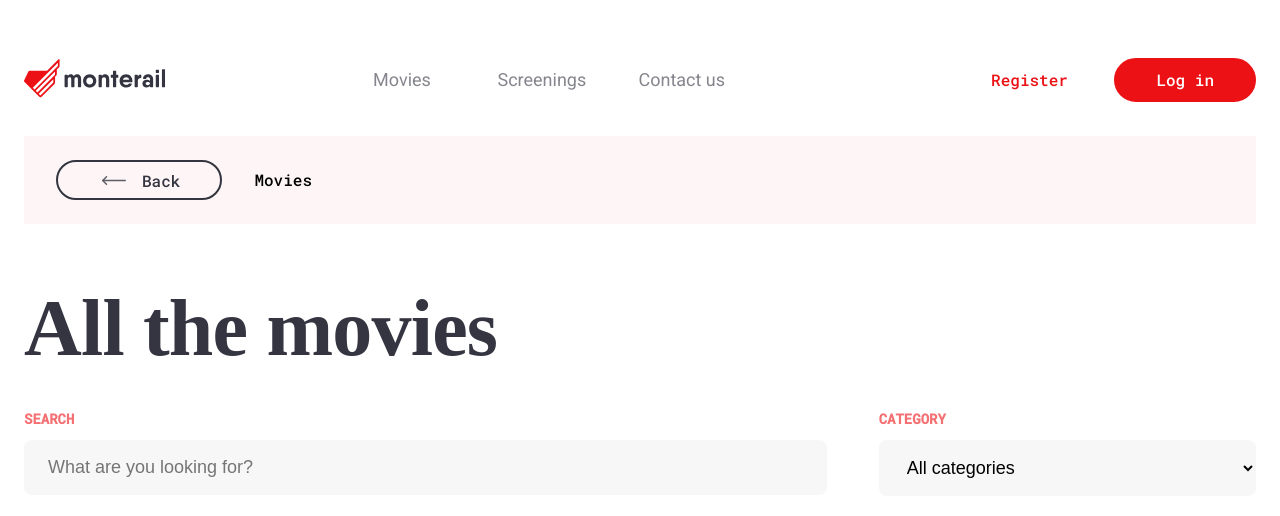
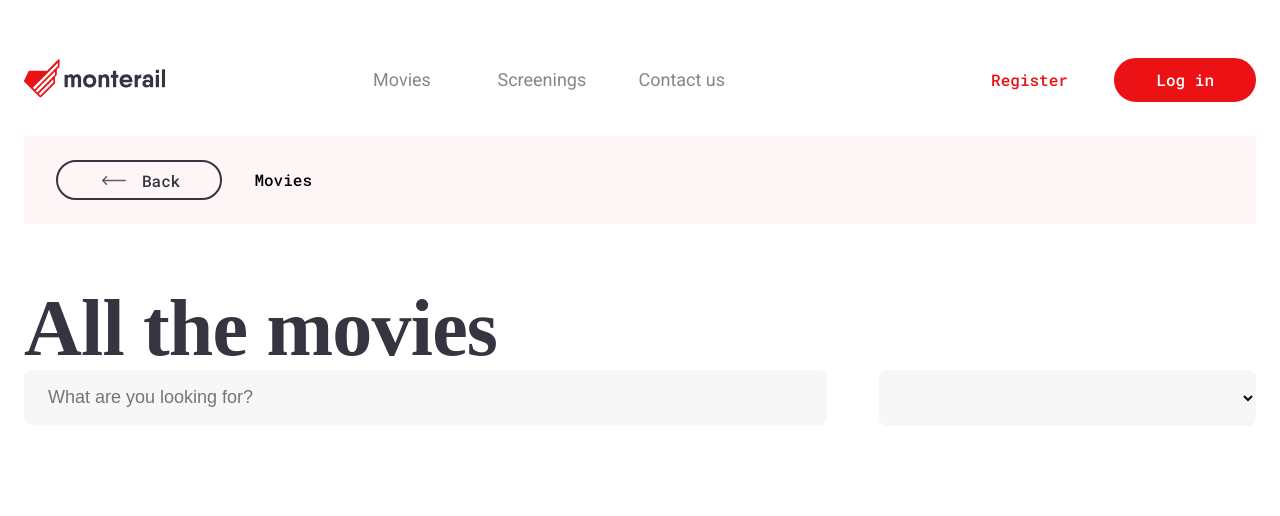
Before and after one commit to martaqh/monte-cinema-project, a Vue app: page /movies in a window 1280 px wide. Shown: the top 516 px of the page. Built offline with nearby package versions, Linux system fonts and the light colour scheme; a web font is replaced by a local one.

Commit message:
Fix AppSelect and AppInput

```diff
--- a/src/components/common/App/AppInput.vue
+++ b/src/components/common/App/AppInput.vue
@@ -6,10 +6,7 @@ export default defineComponent({
       type: String,
       required: true,
     },
-    labelText: {
-      type: String,
-      required: true,
-    }
+
   },
   data() {
     return {
@@ -21,14 +18,10 @@ export default defineComponent({
 </script>
 
 <template>
-  <div class="input__wrapper">
-    <label class="input__label">{{labelText}}</label>
     <input class="input"
       :placeholder="placeholder"
       v-model="inputContent"
     />
-  </div>
-
 </template>
 
 <style lang="scss" scoped>
--- a/src/components/common/App/AppSelect.vue
+++ b/src/components/common/App/AppSelect.vue
@@ -5,31 +5,24 @@ export default defineComponent({
     options: {
       type: Array,
     },
-    optionDefault: {
+    optionStart: {
       type: String,
       required: true,
     },
-    labelText: {
-      type: String,
-      required: true,
-    }
   },
   data() {
     return {
-      optionSelected: this.optionDefault,
+      optionSelected: this.optionStart,
     }
   }
 });
 </script>
 
 <template>
-  <div class="select__wrapper">
-    <label class="select__label">{{labelText}}</label>
-    <select class="select" v-model="optionSelected">
-      <option selected>{{ optionDefault }}</option>
-      <option v-for="option of options" :key="option" :placeholder="optionDefault">{{ option }}</option>
-    </select>
-  </div>
+  <select class="select" v-model="optionSelected">
+    <option selected>{{optionStart}}</option>
+    <option v-for="option of options" :key="option">{{ option }}</option>
+  </select>
 </template>
 
 <style lang="scss" scoped>
--- a/src/components/views/ScreeningsSection.vue
+++ b/src/components/views/ScreeningsSection.vue
@@ -110,12 +110,11 @@ export default defineComponent({
             </div>
           </div>
           <div class="screenings-filters__by-movie" v-if="singleMovie === null">
-            <p>{{optionSelected}}</p>
+            <AppLabel>Movie</AppLabel>
             <AppSelect
-              labelText="movie"
               :options="moviesTitles"
               v-model="optionSelected"
-              optionDefault="All movies" />
+              optionStart="All movies" />
           </div>
         </div>
     </div>
```
